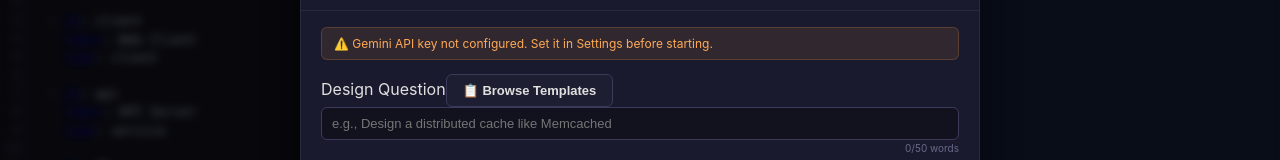
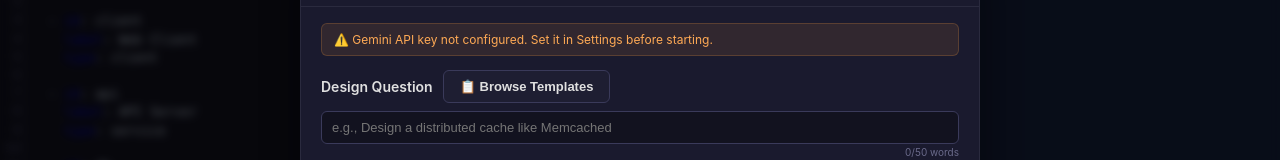
Before and after one commit to vineeththomasalex/system-design-interviewer, a React (Vite) app: page / in a window 1280 px wide. Both pictures are taken after a click on the button "🎤 Interview". Shown: the part 147-307 px from the top of the page. Built offline with nearby package versions, Linux system fonts and the light colour scheme.

Commit message:
Polish template cards CSS, add header layout and interview button styling

```diff
--- a/src/App.css
+++ b/src/App.css
@@ -912,6 +912,7 @@
   padding: 10px 12px;
   cursor: pointer;
   transition: all 0.15s;
+  text-align: left;
 }
 .setup-template-card:hover {
   border-color: #4A90D9;
@@ -922,10 +923,25 @@
   background: rgba(74, 144, 217, 0.1);
 }
 
+.setup-template-card-header {
+  display: flex;
+  align-items: center;
+  gap: 6px;
+  margin-bottom: 6px;
+}
+
+.setup-template-emoji {
+  font-size: 14px;
+  flex-shrink: 0;
+}
+
 .setup-template-title {
   font-size: 13px;
   font-weight: 600;
-  margin-bottom: 4px;
+  flex: 1;
+  overflow: hidden;
+  text-overflow: ellipsis;
+  white-space: nowrap;
 }
 
 .setup-template-meta {
@@ -934,17 +950,6 @@
   gap: 6px;
   margin-bottom: 4px;
 }
-
-.setup-template-badge {
-  font-size: 9px;
-  font-weight: 700;
-  padding: 1px 6px;
-  border-radius: 3px;
-  text-transform: uppercase;
-}
-.setup-template-badge-Easy { background: rgba(80, 200, 120, 0.2); color: #50C878; }
-.setup-template-badge-Medium { background: rgba(255, 180, 60, 0.2); color: #ffb43c; }
-.setup-template-badge-Hard { background: rgba(255, 100, 100, 0.2); color: #ff6464; }
 
 .setup-template-duration {
   font-size: 10px;
@@ -959,6 +964,44 @@
   -webkit-line-clamp: 2;
   -webkit-box-orient: vertical;
   overflow: hidden;
+  margin: 0 0 6px;
+}
+
+.setup-template-meta {
+  display: flex;
+  align-items: center;
+  gap: 10px;
+  font-size: 10px;
+  color: #6a6a8a;
+}
+
+.setup-badge {
+  font-size: 9px;
+  font-weight: 700;
+  padding: 1px 6px;
+  border-radius: 3px;
+  text-transform: uppercase;
+  flex-shrink: 0;
+}
+.setup-badge-easy { background: rgba(80, 200, 120, 0.2); color: #50C878; }
+.setup-badge-medium { background: rgba(255, 180, 60, 0.2); color: #ffb43c; }
+.setup-badge-hard { background: rgba(255, 100, 100, 0.2); color: #ff6464; }
+
+.setup-section-header {
+  display: flex;
+  align-items: center;
+  gap: 10px;
+  margin-bottom: 8px;
+}
+
+.setup-label {
+  font-size: 14px;
+  font-weight: 600;
+}
+
+.setup-btn-toggle {
+  font-size: 11px;
+  padding: 4px 10px;
 }
 
 .setup-footer {
```
